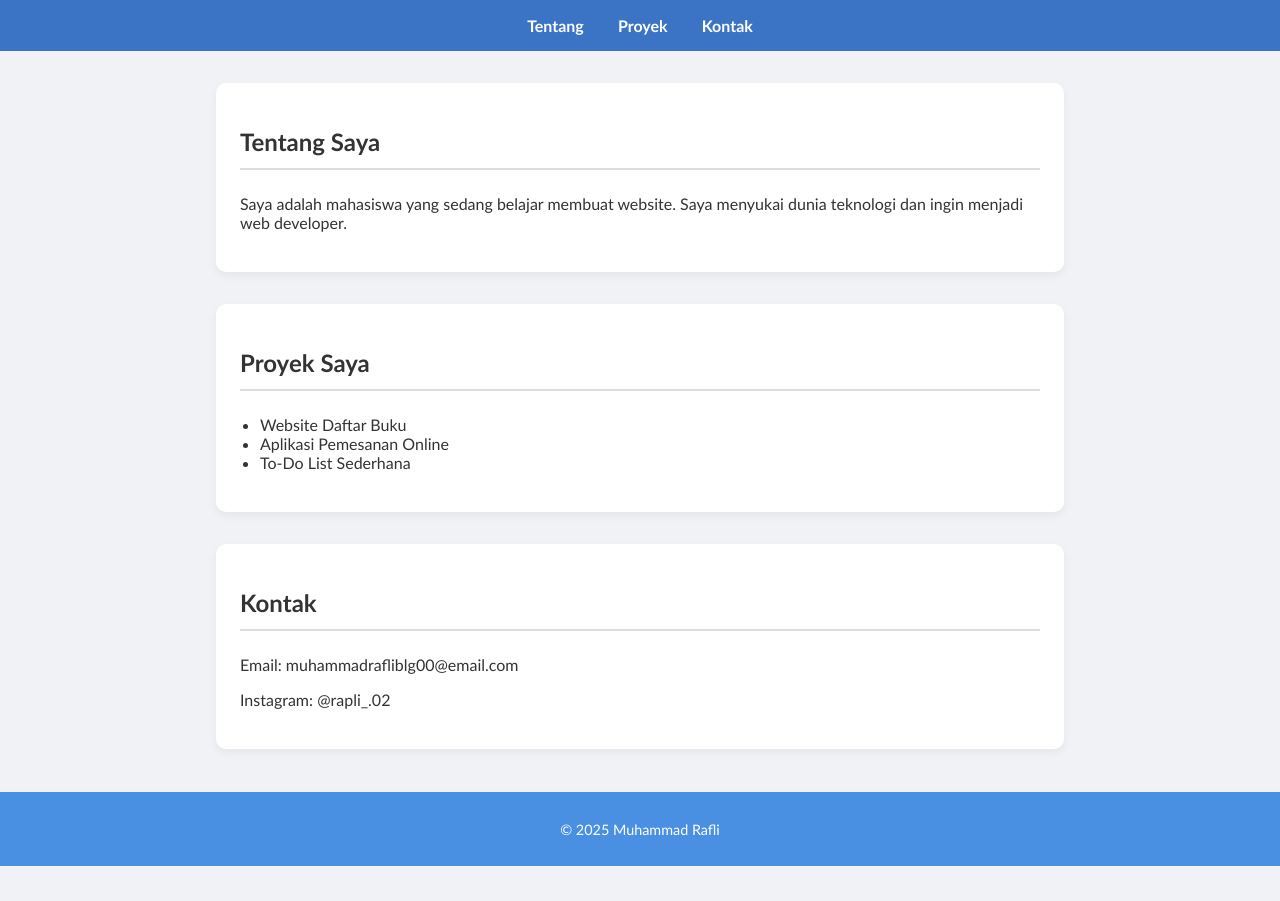
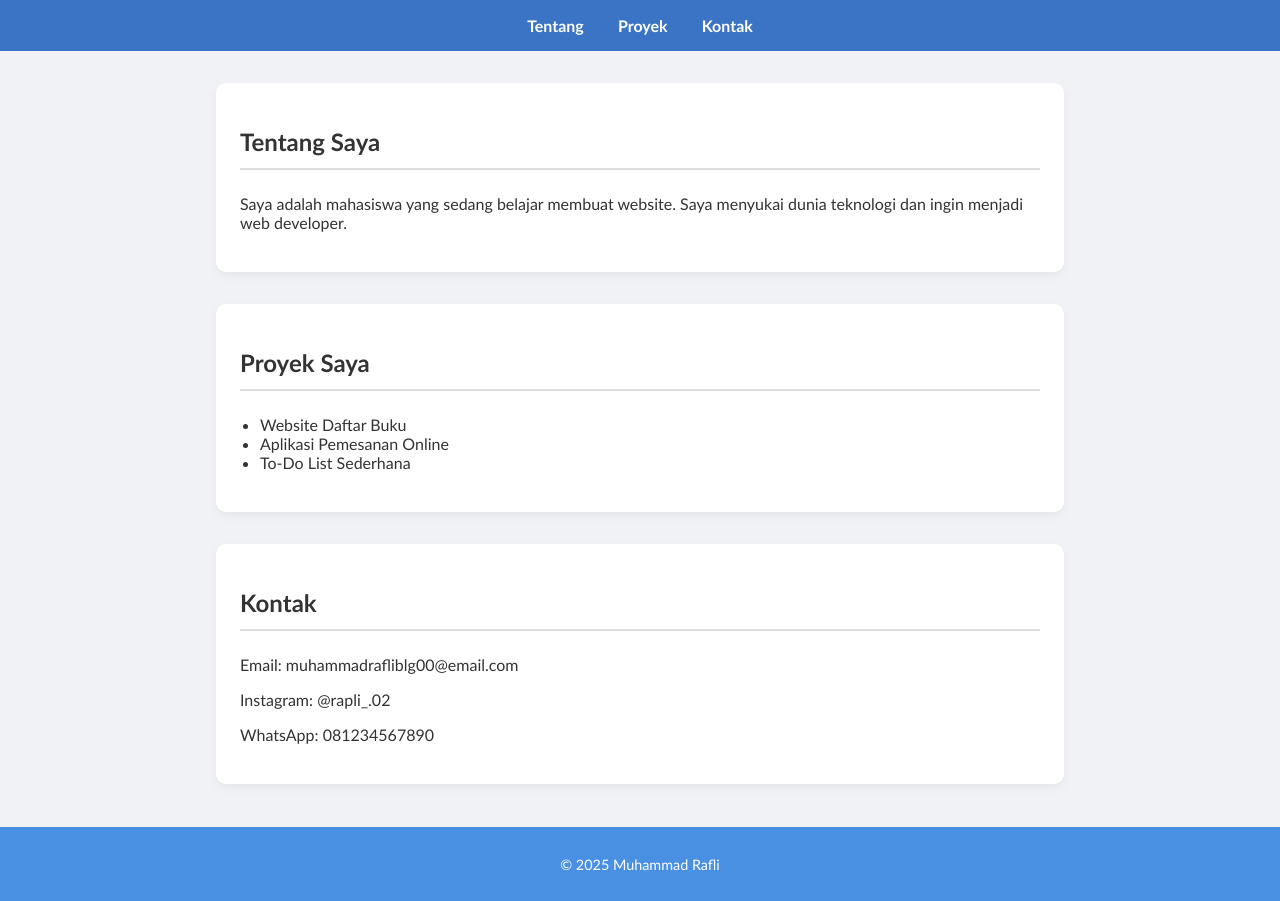
Before and after one commit to Rafli-Code/praktikum8.github.io, a plain HTML site: page index.html in a window 1280 px wide. Before the commit the page ends 866 px from the top, so only its background shows below. Drawn offline with Linux system fonts and the light colour scheme.

Commit message:
Mubarak edit index.html

```diff
--- a/index.html
+++ b/index.html
@@ -34,6 +34,7 @@
         <h2>Kontak</h2>
         <p>Email: muhammadrafliblg00@email.com</p>
         <p>Instagram: @rapli_.02</p>
+        <p>WhatsApp: 081234567890</p>
     </section>
 
     <footer>
```
